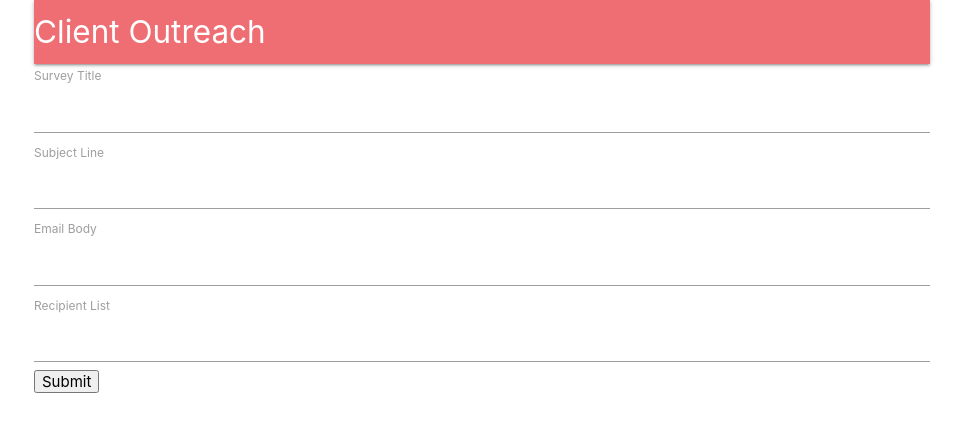
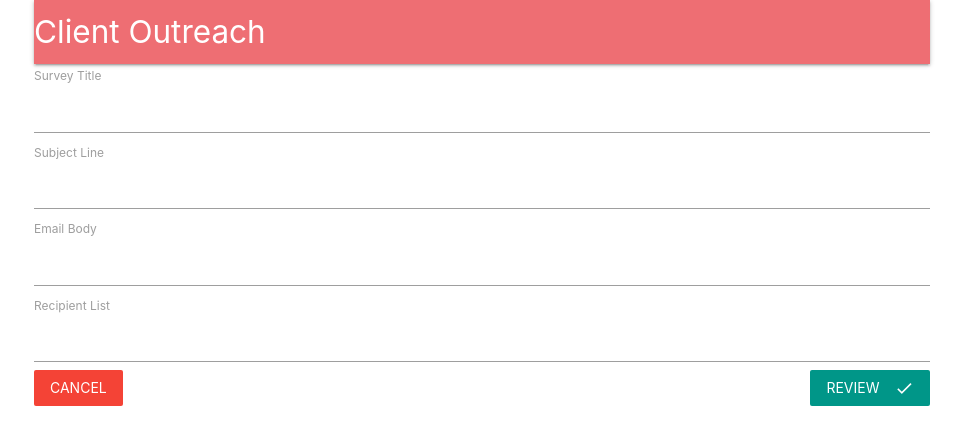
Before and after one commit to JesseJ713/Client-Outreach, a React (Create React App) app in the folder client/: page /surveys/new in a window 1280 px wide. Shown: the top 444 px of the page, without its empty margins (158-1121 px from the left). Built offline with nearby package versions, Linux system fonts and the light colour scheme; no server answers.

Commit message:
Added some styling and button functionality

```diff
--- a/client/src/components/App.js
+++ b/client/src/components/App.js
@@ -14,16 +14,14 @@
 
   render() {
     return (
+      <BrowserRouter>
         <div className="container">
-        <BrowserRouter>
-          <div>
           <Header />
           <Route exact path="/" component={Landing} />
           <Route exact path="/surveys" component={Dashboard} />
           <Route path="/surveys/new" component={SurveyNew} />
         </div>
       </BrowserRouter>
-      </div>
     );
   }
 }
--- a/client/src/components/surveys/SurveyForm.js
+++ b/client/src/components/surveys/SurveyForm.js
@@ -3,6 +3,7 @@
 import _ from "lodash";
 import React, { Component } from "react";
 import { reduxForm, Field } from "redux-form";
+import { Link } from "react-router-dom";
 import SurveyField from "./SurveyField";
 
 const FIELDS = [
@@ -34,7 +35,13 @@
           onSubmit={this.props.handleSubmit((values) => console.log(values))}
         >
           {this.renderFields()}
-          <button type="submit">Submit</button>
+          <Link to="/surveys" className="red btn-flat white-text">
+            Cancel
+          </Link>
+          <button type="submit" className="teal btn-flat right white-text">
+            Review
+            <i className="material-icons right">done</i>
+          </button>
         </form>
       </div>
     );
```
Lines whose indentation alone changed are shown as unchanged.
